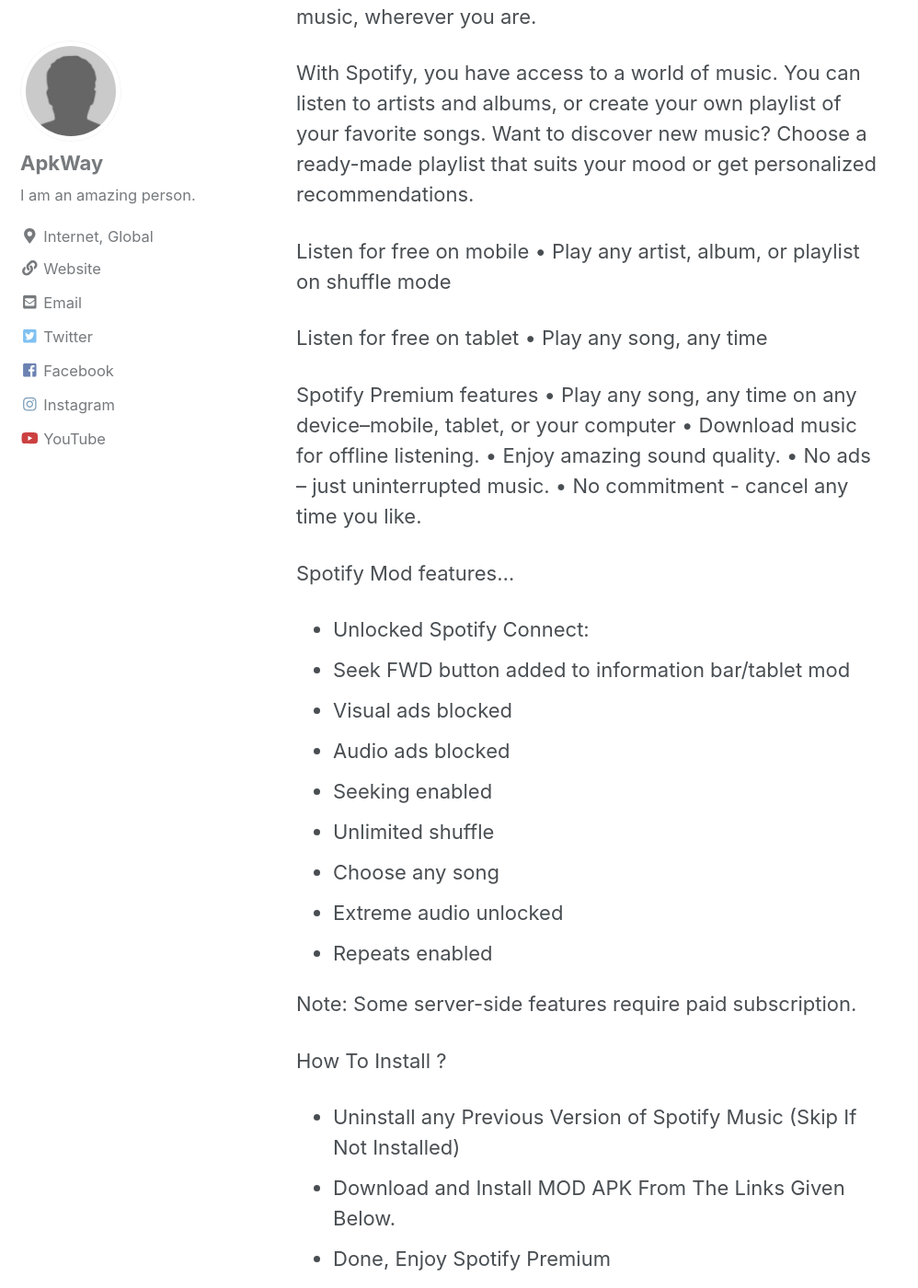
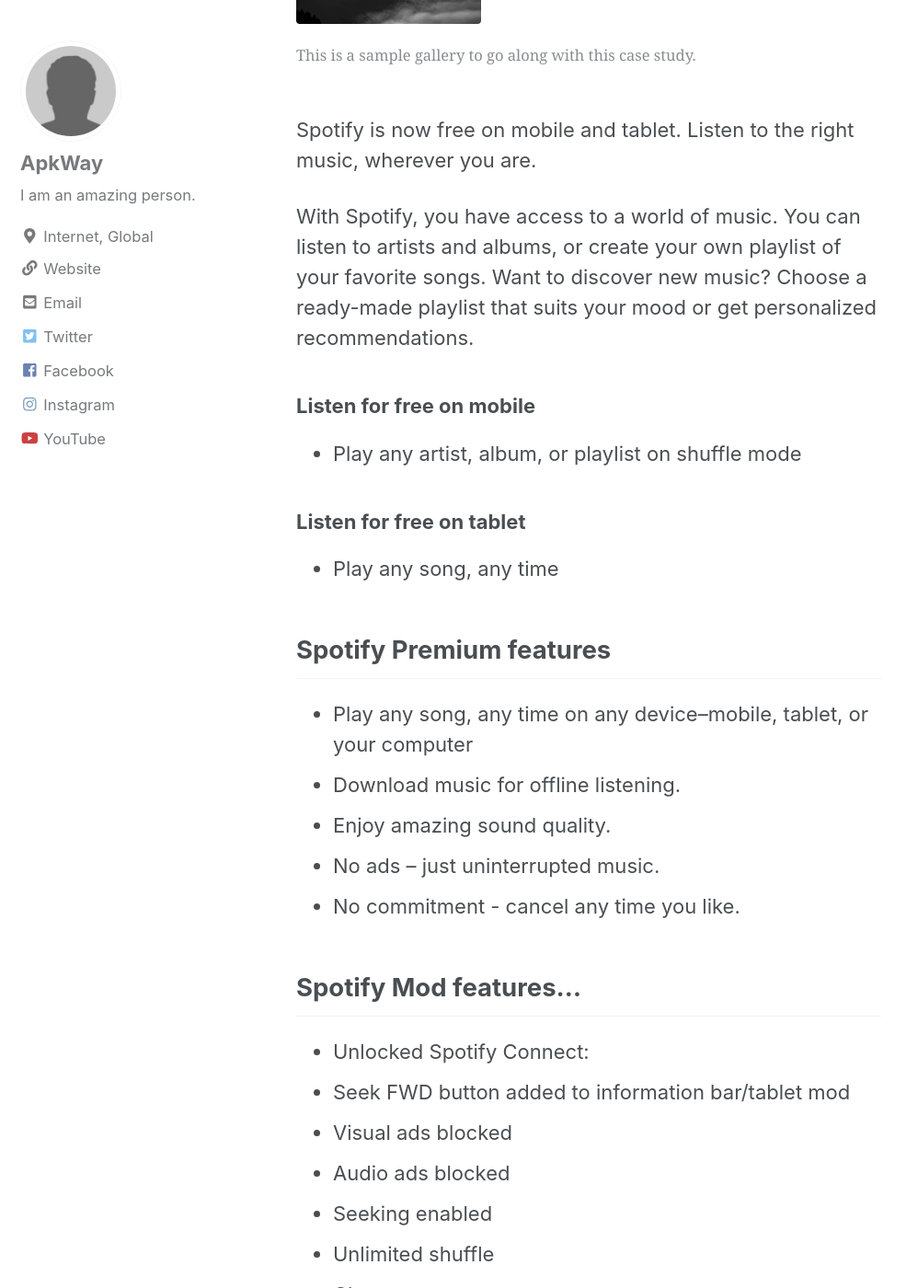
Before and after one commit to apkway/apkway.github.io, a Jekyll site: the page built from _posts/2018-06-20-spotify-music-premium.md, in a window 1280 px wide and 1400 px high, scrolled down 574 px. Shown: the whole window at 92% size, without its empty margins (0-998 px from the left). Built offline with Jekyll 4.4.1, drawn with Linux system fonts in a browser that asks for light colours; nearby versions of some CDN libraries; some of the changed text lies outside the part shown.

Commit message:
Update 2018-06-20-spotify-music-premium.md

```diff
--- a/_posts/2018-06-20-spotify-music-premium.md
+++ b/_posts/2018-06-20-spotify-music-premium.md
@@ -12,6 +12,9 @@ gallery:
   - url: /assets/images/unsplash-gallery-image-2.jpg
     image_path: assets/images/unsplash-gallery-image-2-th.jpg
     alt: "placeholder image 2"
+  - url: /assets/images/unsplash-gallery-image-3.jpg
+    image_path: assets/images/unsplash-gallery-image-3-th.jpg
+    alt: "placeholder image 3"
   - url: /assets/images/unsplash-gallery-image-3.jpg
     image_path: assets/images/unsplash-gallery-image-3-th.jpg
     alt: "placeholder image 3"
@@ -30,20 +33,20 @@ Spotify is now free on mobile and tablet. Listen to the right music, wherever yo
 
 With Spotify, you have access to a world of music. You can listen to artists and albums, or create your own playlist of your favorite songs. Want to discover new music? Choose a ready-made playlist that suits your mood or get personalized recommendations.
 
-Listen for free on mobile
-• Play any artist, album, or playlist on shuffle mode
+### Listen for free on mobile
+* Play any artist, album, or playlist on shuffle mode
 
-Listen for free on tablet
-• Play any song, any time
+### Listen for free on tablet
+* Play any song, any time
 
-Spotify Premium features
-• Play any song, any time on any device--mobile, tablet, or your computer
-• Download music for offline listening.
-• Enjoy amazing sound quality.
-• No ads – just uninterrupted music.
-• No commitment - cancel any time you like.
+## Spotify Premium features
+* Play any song, any time on any device--mobile, tablet, or your computer
+* Download music for offline listening.
+* Enjoy amazing sound quality.
+* No ads – just uninterrupted music.
+* No commitment - cancel any time you like.
 
-Spotify Mod features…
+## Spotify Mod features…
 
 * Unlocked Spotify Connect:
 * Seek FWD button added to information bar/tablet mod
```
Also changed, not shown: other parts of _posts/2018-06-20-spotify-music-premium.md (+2 -2 lines).
